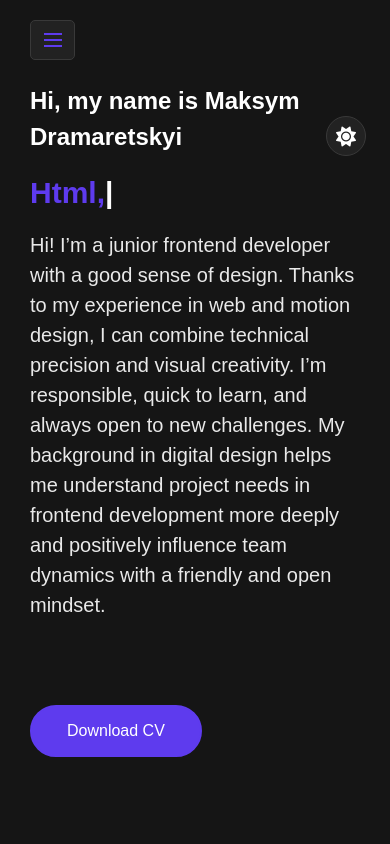
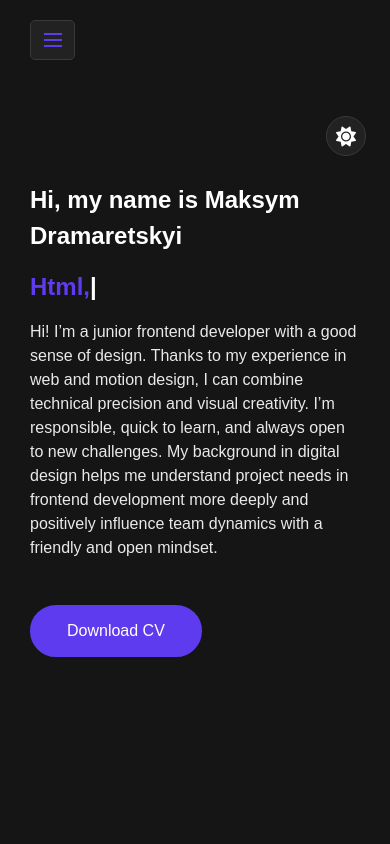
Before and after one commit to MaksymDramaretskyi-1/PORTFOLIO2.0, a website: page index.html in a window 390 px wide. Drawn offline with nearby package versions, Linux system fonts and the light colour scheme; a web font is replaced by a local one.

Commit message:
add fix size and media

```diff
--- a/styles/style.css
+++ b/styles/style.css
@@ -965,6 +965,15 @@ h2.profession {
     flex: 0 0 100%;
     max-width: 100%;
   }
+  h2.profession{
+    font-size: 24px;
+    margin: 15px 0;
+  }
+  .home-info p {
+    margin-bottom: 30px;
+    font-size: 16px;
+    color: var(--text-black700);
+  }
 }
 
 /* Style Switcher */
```
